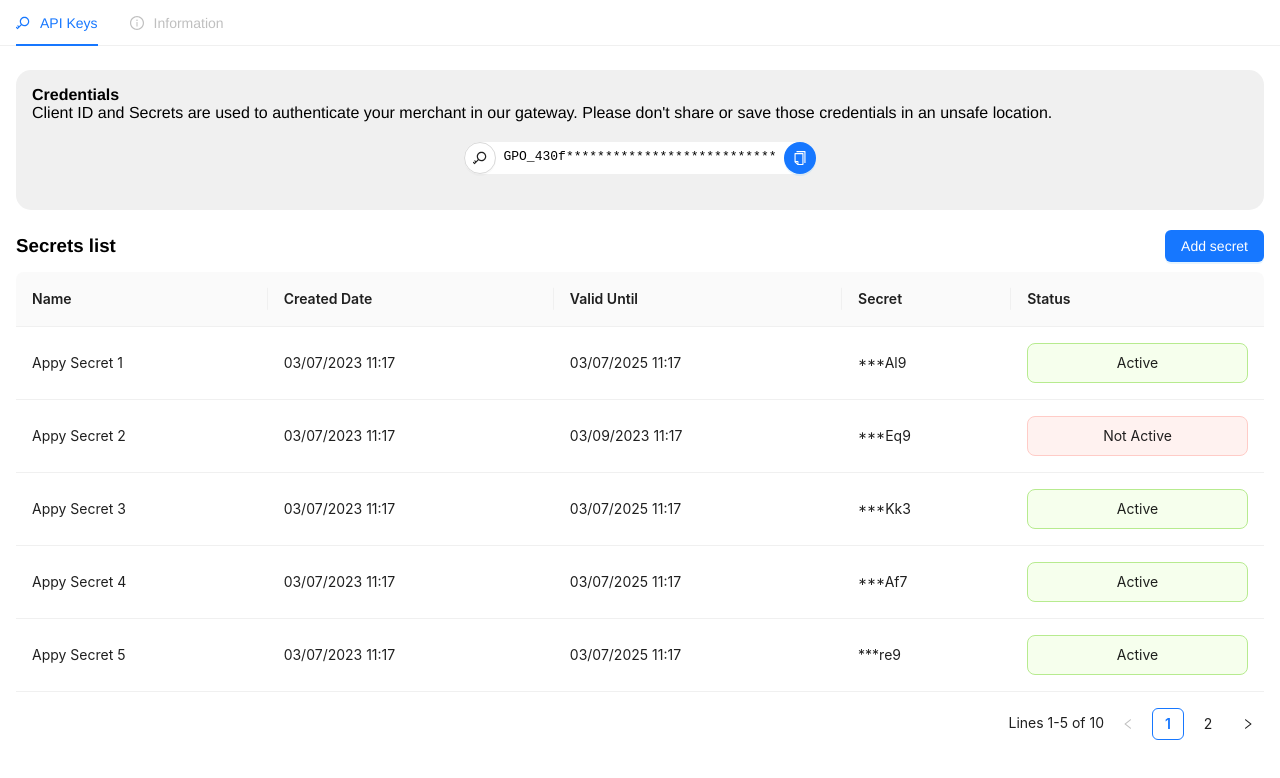
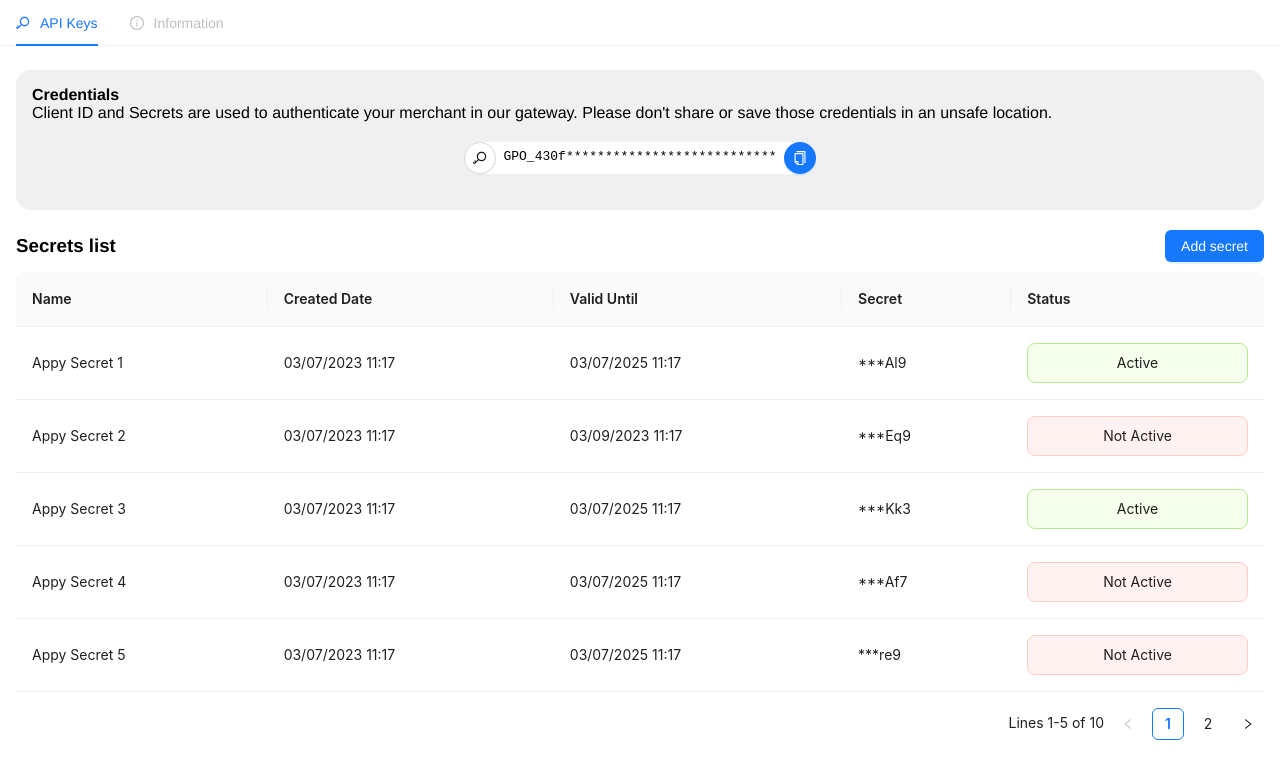
Before and after one commit to EMachado88/appy-pay-secrets, a React (Create React App) app: page / in a window 1280 px wide. Shown: the top 778 px of the page. Built offline with nearby package versions, Linux system fonts and the light colour scheme.

Commit message:
Changed secrets active or not based on attribute (instead of dates)

```diff
--- a/src/components/Secrets.js
+++ b/src/components/Secrets.js
@@ -42,9 +42,6 @@ const Secrets = () => {
       const response = await getSecrets()
 
       const curatedSecrets = response.map((credential) => {
-        const active =
-          new Date().getTime() <= new Date(credential.endDateTime).getTime()
-
         return {
           key: credential.secretId,
           name: credential.displayName,
@@ -53,8 +50,8 @@ const Secrets = () => {
           secret: credential.value,
           status: (
             <Alert
-              message={`${active ? 'Active' : 'Not Active'}`}
-              type={`${active ? 'success' : 'error'}`}
+              message={`${credential.isActive ? 'Active' : 'Not Active'}`}
+              type={`${credential.isActive ? 'success' : 'error'}`}
               style={{ textAlign: 'center' }}
             />
           ),
```
